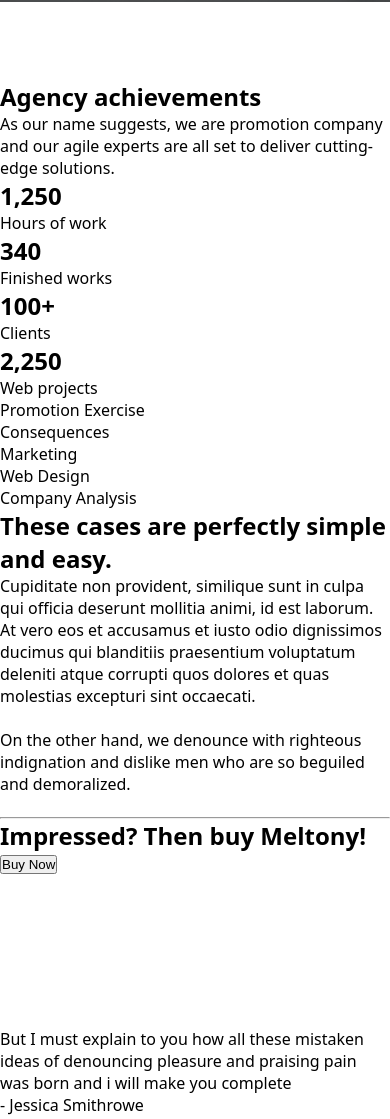
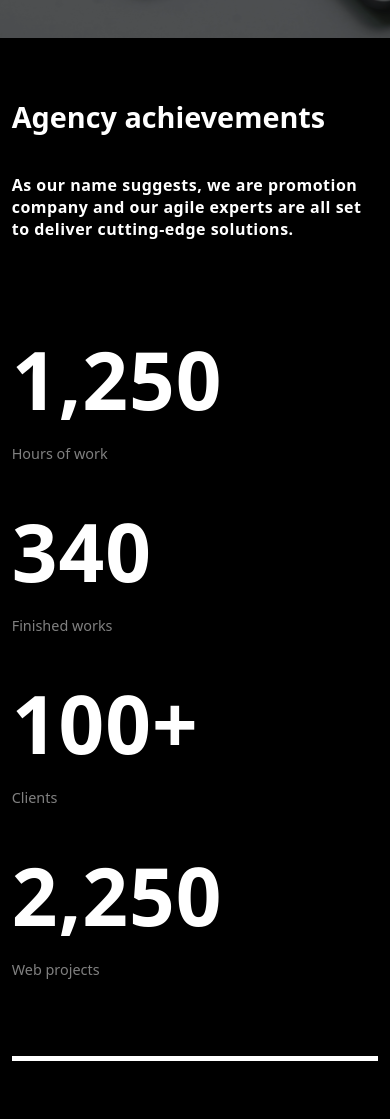
Before and after one commit to eStAbLiShEd001/meltony, a plain HTML site: page index.html in a window 390 px wide. Shown: the part 4370-5489 px from the top of the page. Drawn offline with Linux system fonts and the light colour scheme.

Commit message:
still working on the mobile version

```diff
--- a/index.html
+++ b/index.html
@@ -167,10 +167,12 @@
     </section>
     <!-- END OF SECTION -->
 
-    <!-- BEGINNING OF SECTION -->
-    <section>
+    <!-- THIS SECTION {BG-BLACK} IS THE CONTAINER HOLDING THE BLACK BG IMAGE. IT'S ONLY FUNCTIONALITY IS THE BLACK BG IMAGE. -->
+    <section class="BG-BLACK">
+      <!-- BEGINNING OF AGENCY-AGREEMENT SECTION -->
+    <section class="agency-agreement-section">
       <!-- SUB SECTION 01 -->
-      <div>
+      <div class="agency-achievements">
         <h1>Agency achievements</h1>
         <p>
           As our name suggests, we are promotion company and our agile experts
@@ -180,7 +182,7 @@
       <!-- END OF SUB SECTION 01 -->
 
       <!-- SUB SECTION 02 -->
-      <div>
+      <div class="our-achievements">
         <!-- SUB SECTION 02 ITEMS -->
         <div>
           <h1>1,250</h1>
@@ -201,11 +203,13 @@
         <!-- END OF SUB SECTION 02 ITEMS -->
 
         <!-- END OF SECTION 02 -->
+        <hr>
       </div>
     </section>
 
-    <section>
-      <div>
+    <!-- BEGINNING OF PROMOTION SECTION -->
+    <section class="promotion-section">
+      <div class="promotion-section-item01">
         <p>Promotion Exercise</p>
         <p>Consequences</p>
         <p>Marketing</p>
@@ -226,10 +230,11 @@
           On the other hand, we denounce with righteous indignation and dislike
           men who are so beguiled and demoralized.
         </p>
-        <img src="" alt="" />
+        <img src="images/kelly-sikkema-Oz_J_FXKvIs-unsplash (1).jpg" alt="" />
       </div>
     </section>
-    <hr />
+  </section>
+  <!-- END OF SECTION {BG-BLACK} HOLDING THE BLACK BG IMAGE -->
     <section>
       <div>
         <h1>Impressed? Then buy Meltony!</h1>
--- a/style.css
+++ b/style.css
@@ -214,7 +214,7 @@
   background-position: center;
   background-blend-mode: darken;
   color: white;
-  margin: 20% 0;
+  margin: 20% 0 0 0;
   padding: 20% 3%;
 }
 .summary-section h1 {
@@ -237,6 +237,7 @@
   border: none;
   transition: all 0.3s ease;
   position: relative;
+  margin-bottom: 10%;
 }
 
 .summary-section button:hover::after {
@@ -248,7 +249,80 @@
   position: absolute;
   opacity: 0;
   font-size: 1.5rem;
-  top: 8px;
   right: 10%;
+  transform: translateY(-25%);
   transition: 0.4s;
 }
+/* END OF SUMMARY SCTION  */
+
+/* BEGINNING OF AGENCY-AGREEMENT SECTION */
+.BG-BLACK {
+    background-color: black;
+}
+.agency-agreement-section {
+    color: white;
+    padding: 15% 3%;
+}
+.agency-achievements h1 {
+    font-size: 1.8rem;
+    font-weight: 600;
+    line-height: 40px;
+}
+.agency-achievements p {
+        padding: 10% 0;
+        letter-spacing: 0.5px;
+        font-weight: bold;
+}
+.our-achievements div {
+    padding: 3% 0;
+}
+.our-achievements {
+    padding: 10% 0;
+}
+.our-achievements h1 {
+    font-size: 5rem;
+    letter-spacing: 1px;
+}
+.our-achievements p {
+    font-size: 0.9rem;
+    color: gray;
+    padding: 3% 0;
+}
+.agency-agreement-section hr {
+  padding: 0.8% 0;
+  background-color: white;
+  border: none;
+  margin: 15% 0;
+}
+/* END OF AGENCY-AGREENEMT-SECTION */
+
+/* BEGINNING OF PROMOTION-SECTION */
+.promotion-section {
+    padding: 0 3%;
+    color: white;
+}
+.promotion-section-item01 p:first-child {
+    color: white;
+}
+.promotion-section-item01 p {
+    color: gray;
+    font-weight: bold;
+    padding: 3% 0;
+    width: 50%;
+    font-size: 1.3rem;
+}
+.promotion-section img {
+    width: 100%;
+    margin: 10% 0 20% 0;
+}
+.promotion-section h1 {
+    font-size: 1.8rem;
+    font-weight: 600;
+    line-height: 35px;
+    padding: 10% 0;
+}
+.promotion-section p {
+    letter-spacing: 0.5px;
+    font-weight: bold;
+    line-height: 25px;
+}
```
